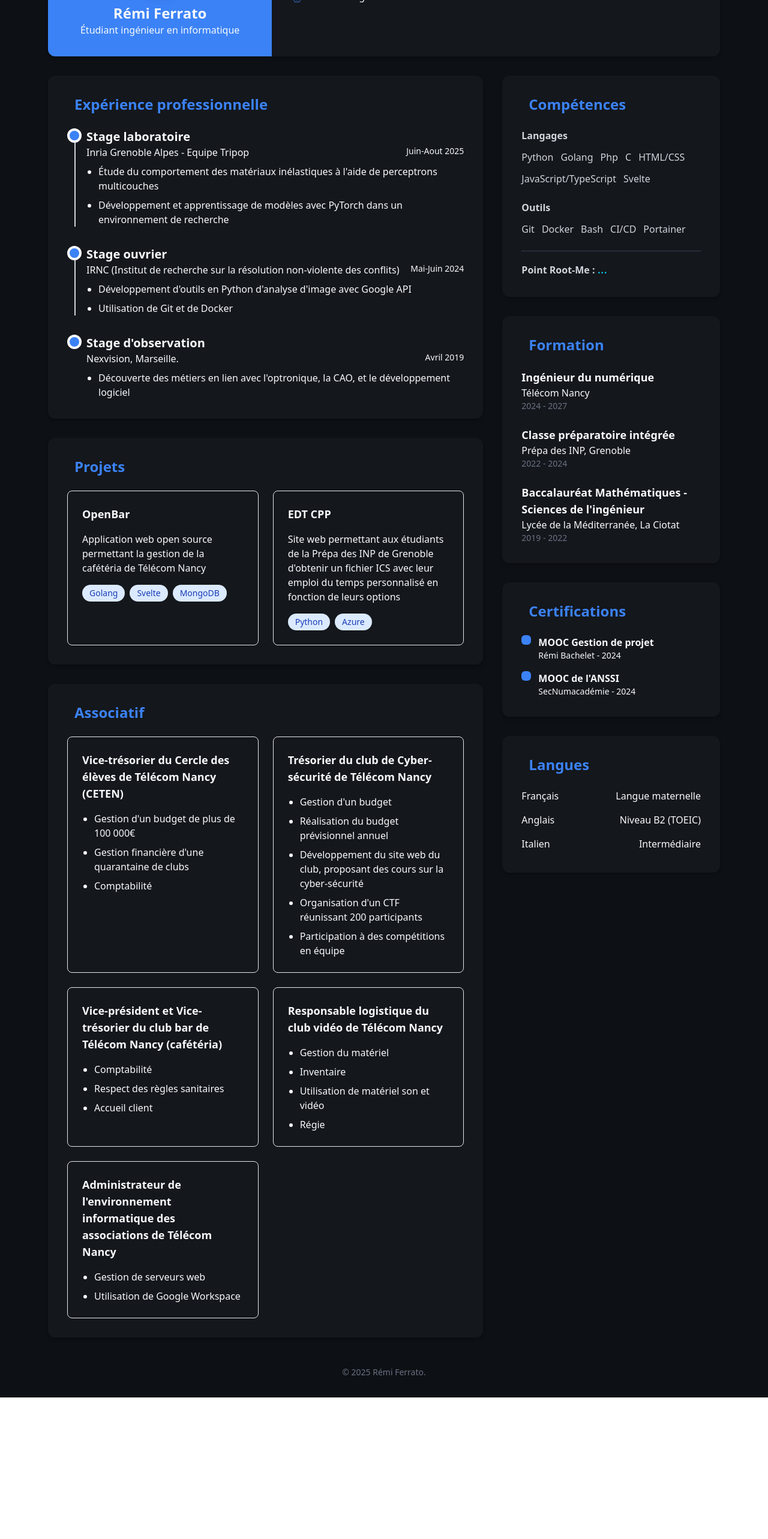
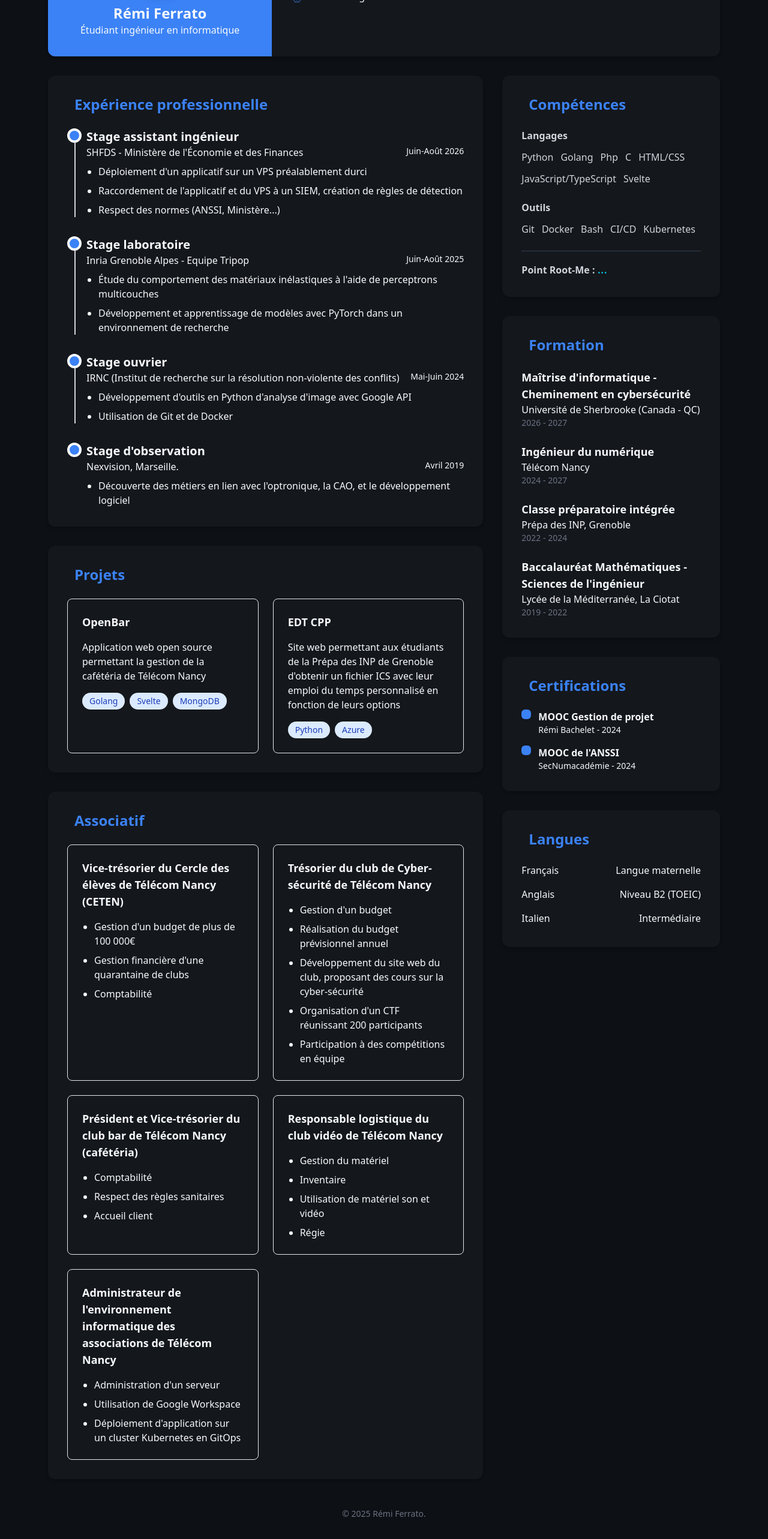
Before and after one commit to RemiF1908/cv, a SvelteKit app: page / in a window 1280 px wide. Shown: the part 202-2768 px from the top of the page at 60% size. Before the commit the page ends 2532 px from the top, so only its background shows below. Built offline with nearby package versions, Linux system fonts and the light colour scheme; no server answers.

Commit message:
feat: maj after internship 2A

```diff
--- a/src/components/Assocs.svelte
+++ b/src/components/Assocs.svelte
@@ -22,7 +22,7 @@
         ]
       },
       {
-        title: "Vice-président et Vice-trésorier du club bar de Télécom Nancy (cafétéria)",
+        title: "Président et Vice-trésorier du club bar de Télécom Nancy (cafétéria)",
         bullets: [
           "Comptabilité",
           "Respect des règles sanitaires",
@@ -41,8 +41,9 @@
       {
         title: "Administrateur de l'environnement informatique des associations de Télécom Nancy",
         bullets: [
-          "Gestion de serveurs web",
-          "Utilisation de Google Workspace"
+          "Administration d'un serveur",
+          "Utilisation de Google Workspace",
+          "Déploiement d'application sur un cluster Kubernetes en GitOps"
         ]
       },
     ];
--- a/src/components/Education.svelte
+++ b/src/components/Education.svelte
@@ -1,6 +1,11 @@
 <!-- src/components/Education.svelte -->
 <script>
     export let education = [
+       {
+        degree: "Maîtrise d'informatique - Cheminement en cybersécurité",
+        institution: "Université de Sherbrooke (Canada - QC)",
+        period: "2026 - 2027"
+      },
       {
         degree: "Ingénieur du numérique",
         institution: "Télécom Nancy",
--- a/src/components/Experience.svelte
+++ b/src/components/Experience.svelte
@@ -4,9 +4,19 @@
 
     const experiences = [
       {
+        title: "Stage assistant ingénieur",
+        company: "SHFDS - Ministère de l'Économie et des Finances",
+        period: "Juin-Août 2026",
+        bullets: [
+          "Déploiement d'un applicatif sur un VPS préalablement durci",
+          "Raccordement de l'applicatif et du VPS à un SIEM, création de règles de détection",
+          "Respect des normes (ANSSI, Ministère...)"
+        ]
+      },
+      {
         title: "Stage laboratoire",
         company: "Inria Grenoble Alpes - Equipe Tripop",
-        period: "Juin-Aout 2025",
+        period: "Juin-Août 2025",
         bullets: [
           "Étude du comportement des matériaux inélastiques à l'aide de perceptrons multicouches",
           "Développement et apprentissage de modèles avec PyTorch dans un environnement de recherche"
--- a/src/components/Header.svelte
+++ b/src/components/Header.svelte
@@ -14,7 +14,7 @@
         linkedin: "linkedin.com/in/remiferrato",
         rootme: "root-me.org/7low"
       },
-      about: "Étudiant en école d'ingénieur à Télécom Nancy"
+      about: "Étudiant en école d'ingénieur à Télécom Nancy, actuellement en double-diplôme à l'Université de Sherbrooke"
     };
   </script>
 
--- a/src/components/Skills.svelte
+++ b/src/components/Skills.svelte
@@ -38,7 +38,7 @@
         { name: "JavaScript/TypeScript", percentage: 60 },
         { name: "Svelte", percentage: 50 },
       ],
-      other: ["Git", "Docker", "Bash", "CI/CD", "Portainer"]
+      other: ["Git", "Docker", "Bash", "CI/CD", "Kubernetes"]
     };
   </script>
 
```
